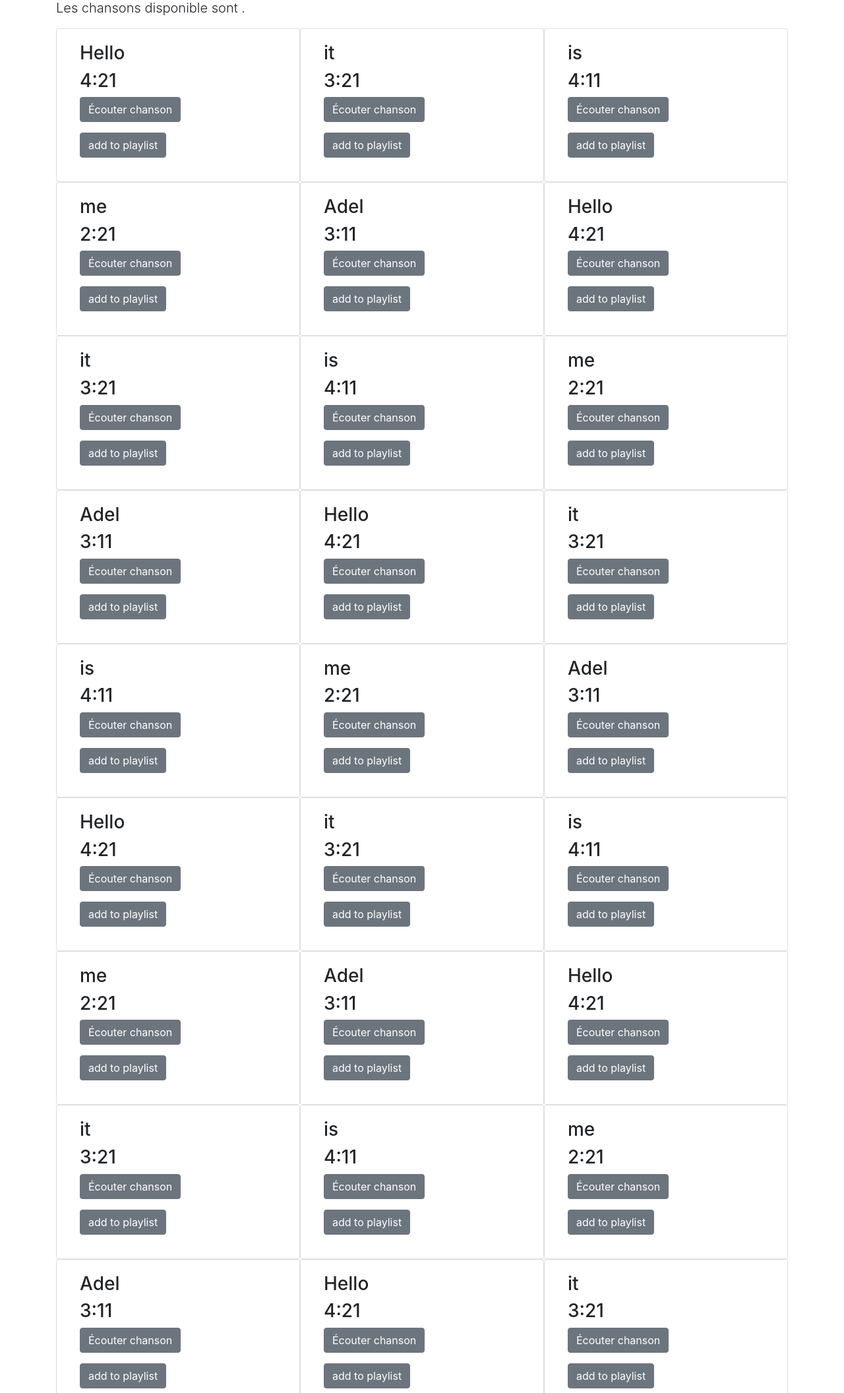
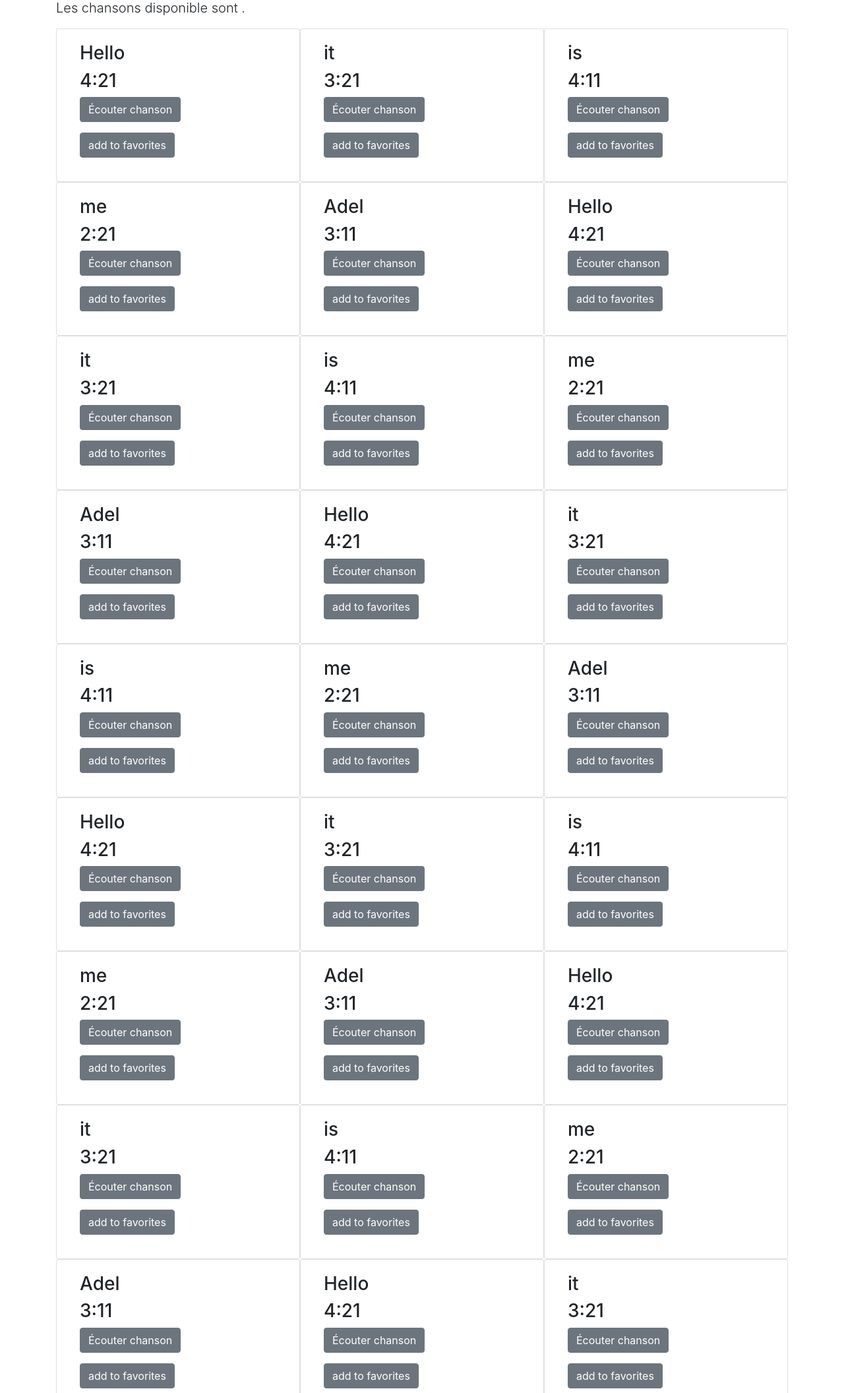
Before and after one commit to AdelAnani/Projet_MBD, a Flask app: page /tracks in a window 1280 px wide. Shown: the part 139-2251 px from the top of the page at 66% size. Run offline with Flask 2, Linux system fonts and the light colour scheme; the visitor is signed in with stand-in values (Sample User, id 1); parts of the project's set-up code (start-up, migrations or seed data) failed here and were passed over; some libraries are stand-ins or nearby versions.

Commit message:
me reste quelques fonction a implanter

```diff
--- a/app.py
+++ b/app.py
@@ -4,6 +4,8 @@ from wtforms import Form, StringField, TextAreaField, PasswordField, validators
 from passlib.hash import sha256_crypt
 from albums_repository import JsonAlbumsRepository
 from albums_service import AlbumsService
+from favorites_repository import FavoritesRepository
+from favorites_service import FavoritesService
 from tracks_repository import  JsonTrackRepository
 from tracks_service import TracksService
 from functools import wraps
@@ -35,6 +37,20 @@ playlist_repository = JsonPlaylistRepository("playlist.json")
 playlist_service = PlaylistService(playlist_repository)
 artistes_repository = JsonArtistesRepository("artistes.json")
 artistes_service = ArtistesService(artistes_repository )
+
+
+class FavoritesService:
+    def __init__(self, favorites_repository: FavoritesRepository):
+        self.favorites_repository = favorites_repository
+
+    def add_track_to_favorites(self, username, track_id):
+        self.favorites_repository.add_track_to_favorites(username, track_id)
+
+
+
+
+favorites_repository = JsonFavoritesRepository()
+favorites_service = FavoritesService()
 
 
 
@@ -192,6 +208,14 @@ def register():
         return render_template('not_found.html')
     return render_template('register.html', form=form)
 
+@app.route('/tracks/<int:track_id>', methods=['POST'])
+@is_logged_in
+def add_track_to_favorites(track_id):
+    username = session['username']
+    favorites_service.add_track_to_favorites(username, track_id)
+    return render_template('add_to_favorites_confirmation.html')
+
+
 
 if __name__ == '__main__':
     app.secret_key = 'secret123'
--- /dev/null
+++ b/favorites_service.py
@@ -0,0 +1,3 @@
+class FavoritesService:
+    def __init__(self, favorites_repository):
+        self.favorites_repository = favorites_repository
--- a/templates/dashboard.html
+++ b/templates/dashboard.html
@@ -2,7 +2,7 @@
 
 {% block body %}
   <h1>Dashboard <small> Welcome {{session.username}}</small></h1>
-  <a class="btn btn-success" href="/add_playlist"> add plylist</a>
+
       <div class="container">
 			{% for playlist in Playlists %}
 				  <div class="card-body">
--- a/templates/tracks.html
+++ b/templates/tracks.html
@@ -13,7 +13,7 @@
 						<h3>{{track.name}}</h3>
 	            		<h3>{{track.duration}}</h3>
 	            	<p><a class="btn btn-secondary" href="tracks/{{track.id}}" role="button">Écouter chanson </a></p>
-					<p><a class="btn btn-secondary" href="tracks/{{track.id}}" role="button"> add to playlist </a></p>
+					<p><a class="btn btn-secondary" href="tracks/{{track.id}}" role="button"> add to favorites </a></p>
 				  </div>
 				</div>
 			{% endfor %}
```
Also changed, not shown: favorites_repository.py (added, +8 -0 lines), security/__init__.py (added).
